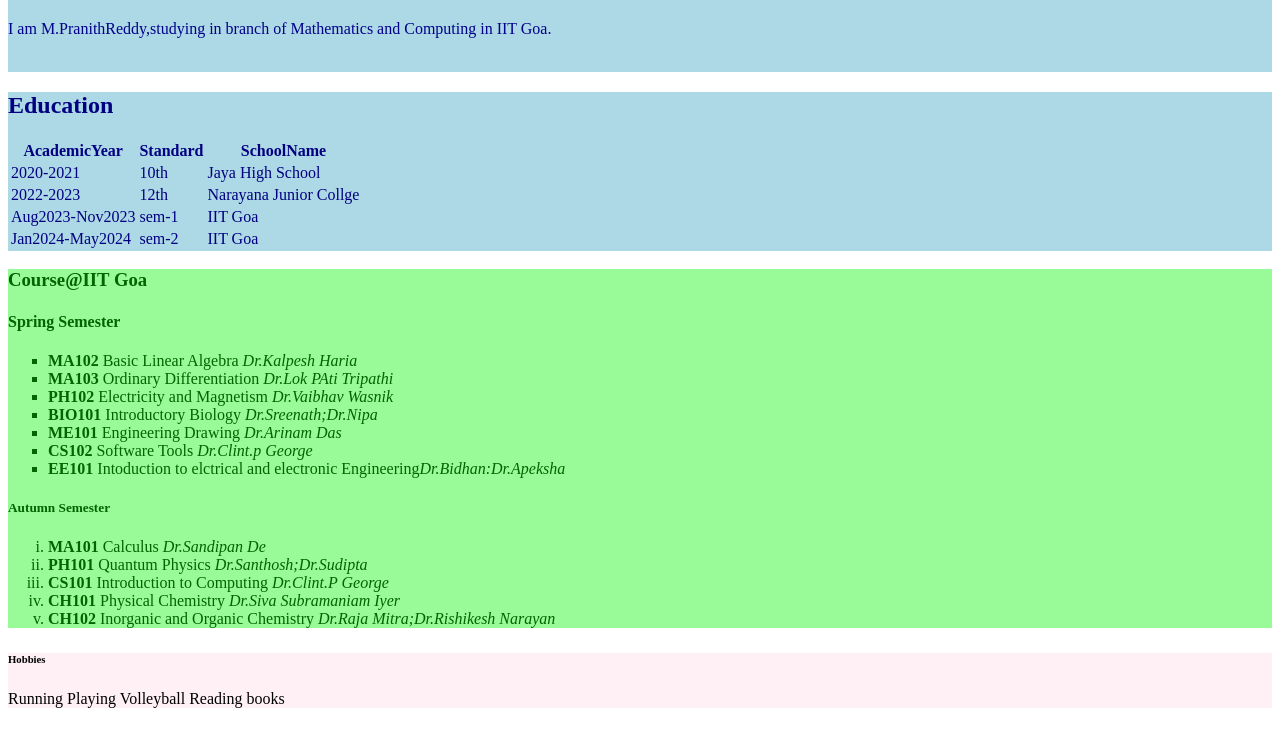
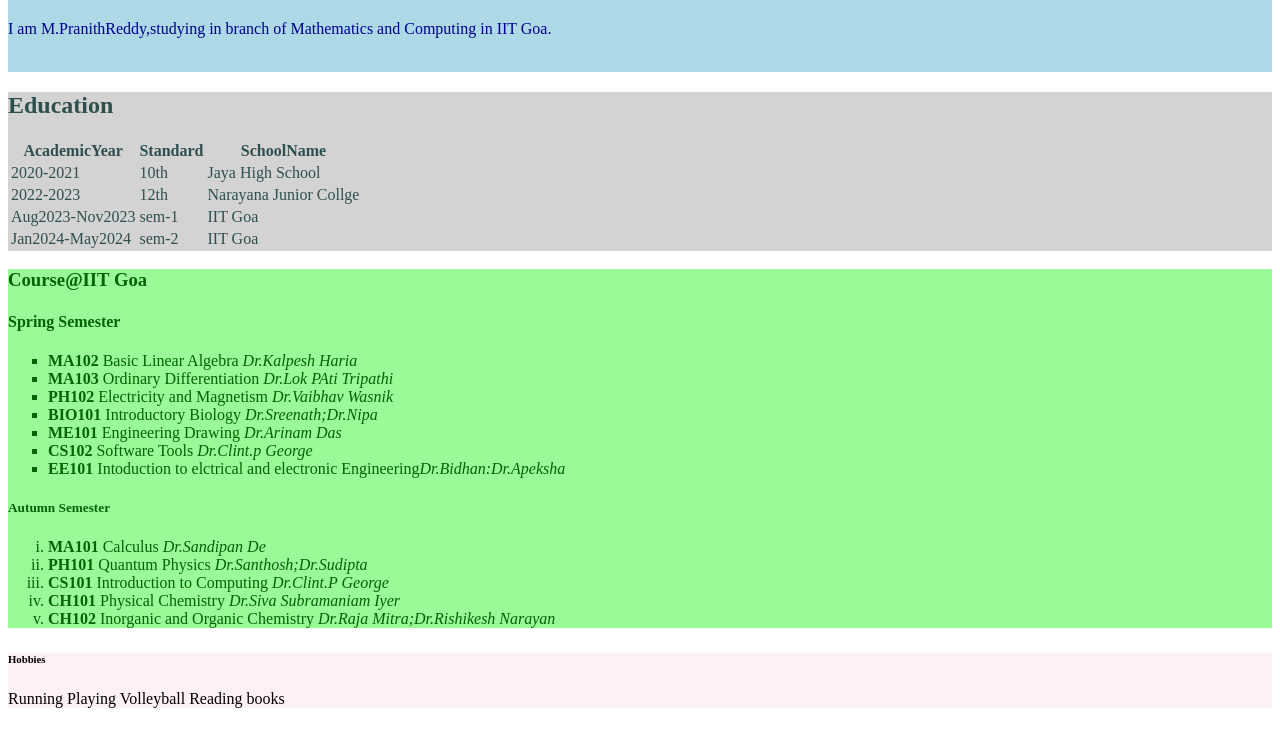
Before and after one commit to marampranithreddy/marampranithreddy.github.io, a plain HTML site: page index.html in a window 1280 px wide. Shown: the part 60-800 px from the top of the page. Drawn offline with Linux system fonts and the light colour scheme.

Commit message:
Update index.html

```diff
--- a/index.html
+++ b/index.html
@@ -6,7 +6,7 @@
  <p> I am M.PranithReddy,studying in branch of Mathematics and Computing in IIT Goa. </p>
  <img scr="https://i.pinimg.com/736x/09/24/a7/0924a7ef295741e916c8f42512bbe5bd.jpg" style="width:200px:height:250px">
 </div>
-<div style="background-color:#add8e6;color:#000080;">
+<div style="background-color:#d3d3d3;color:#2f4f4f;">
   <h2><b> Education </b></h2>
   <table>
     <tr>
```
